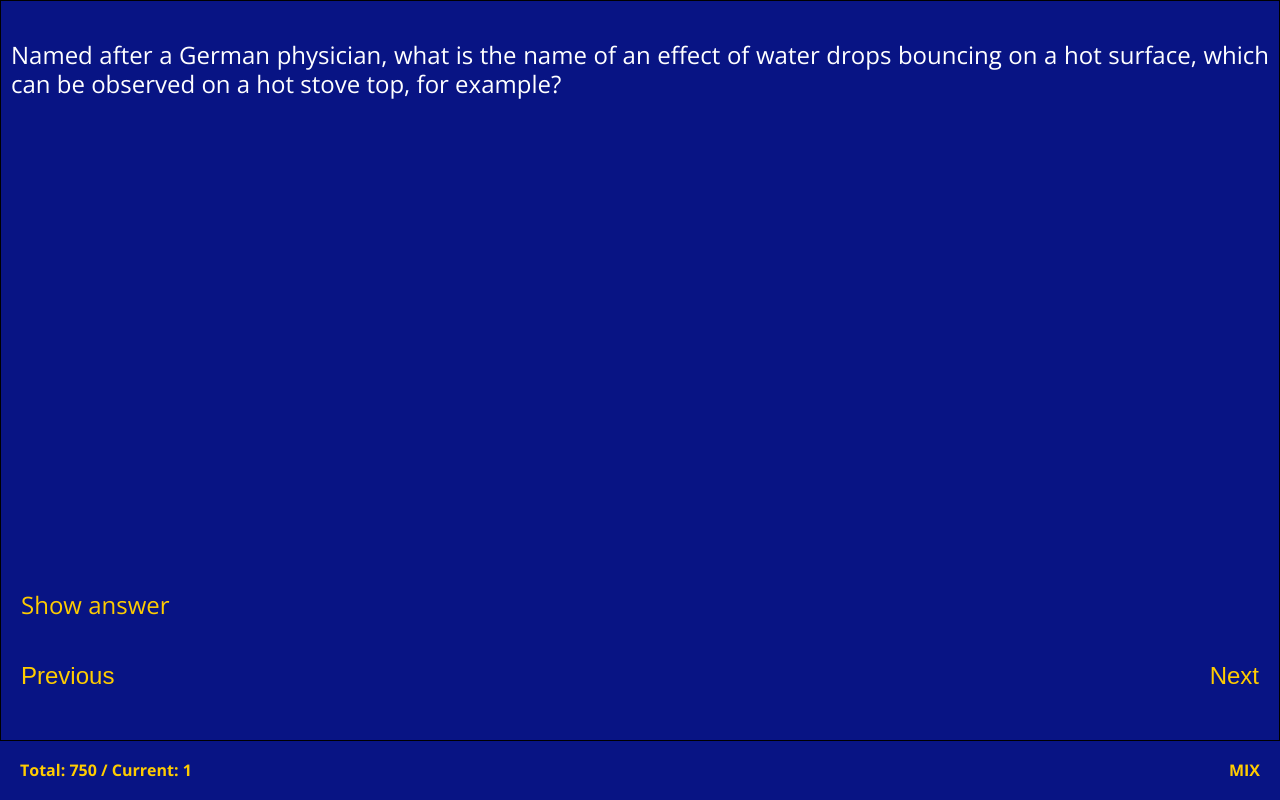
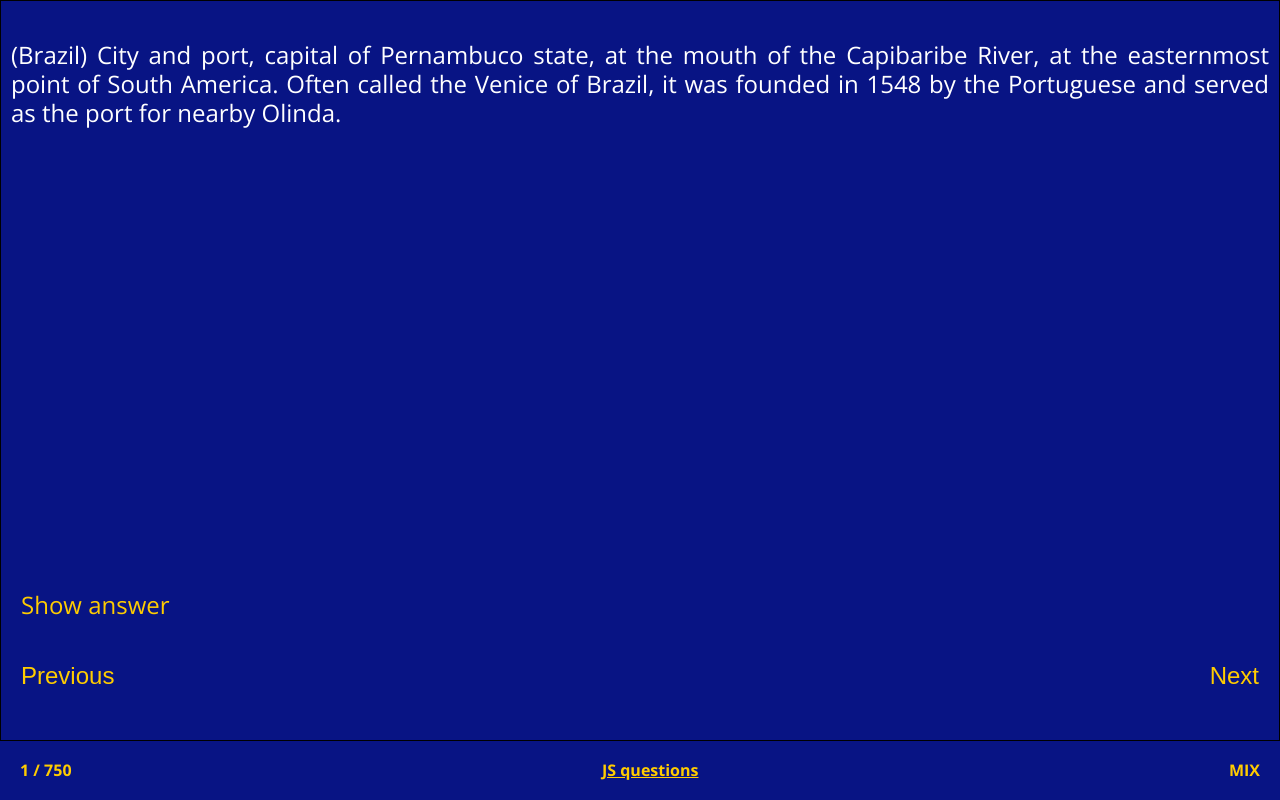
Before and after one commit to Dirk19991/quizCards, a React (Vite) app: page / in a window 1280 px wide. Built offline with nearby package versions, Linux system fonts and the light colour scheme.

Commit message:
refactor, add JS questions

```diff
--- a/package.json
+++ b/package.json
@@ -14,7 +14,9 @@
     "@emotion/styled": "^11.11.0",
     "@mui/material": "^5.14.18",
     "react": "^18.2.0",
-    "react-dom": "^18.2.0"
+    "react-dom": "^18.2.0",
+    "react-router-dom": "^6.20.1",
+    "usehooks-ts": "^2.9.1"
   },
   "devDependencies": {
     "@types/react": "^18.2.15",
--- a/src/App.tsx
+++ b/src/App.tsx
@@ -1,16 +1,19 @@
 import { QuestionCard } from './components/Card/Card';
 import styles from './App.module.scss';
-import { useState } from 'react';
+import { useLocation } from 'react-router-dom';
+import { questions } from './data/questions';
+import { questionsJs } from './data/questions-js';
 
 function App() {
-  const [questionNumber, setQuestionNumber] = useState(0);
+  const location = useLocation();
+  const includesJs = location.pathname === '/js';
 
   return (
     <div className={styles.wrapper}>
-      <QuestionCard
-        setQuestionNumber={setQuestionNumber}
-        questionNumber={questionNumber}
-      />
+      {includesJs && <QuestionCard storageKey='js' questions={questionsJs} />}
+      {!includesJs && (
+        <QuestionCard storageKey='general' questions={questions} />
+      )}
     </div>
   );
 }
--- a/src/components/Card/Card.module.scss
+++ b/src/components/Card/Card.module.scss
@@ -22,6 +22,11 @@
   text-align: justify;
 }
 
+.content {
+  overflow: auto;
+  height: 500px;
+}
+
 .buttons {
   display: flex;
   width: 100%;
@@ -32,7 +37,8 @@
 
 .prevButton,
 .nextButton,
-.showAnswer {
+.showAnswer,
+.togglePage {
   cursor: pointer;
   color: #ffcc00;
   padding: 0;
@@ -48,6 +54,10 @@
   left: 20px;
 }
 
+.togglePage {
+  font-size: 1rem;
+}
+
 .totalMix {
   display: flex;
   justify-content: space-between;
--- a/src/components/Card/Card.tsx
+++ b/src/components/Card/Card.tsx
@@ -1,19 +1,22 @@
 import styles from './Card.module.scss';
-import { questions } from '../../data/questions';
-import { Dispatch, SetStateAction, useState } from 'react';
+import { useState } from 'react';
 import { shuffleArray } from '../../utils/shuffle';
+import { Link } from 'react-router-dom';
+import { useLocalStorage } from 'usehooks-ts';
+import { Question } from '../../data/questions';
 
 interface CardProps {
-  questionNumber: number;
-  setQuestionNumber: Dispatch<SetStateAction<number>>;
+  questions: Question[];
+  storageKey: string;
 }
 
-export const QuestionCard = ({
-  questionNumber,
-  setQuestionNumber,
-}: CardProps) => {
+export const QuestionCard = ({ storageKey, questions }: CardProps) => {
+  const [questionNumber, setQuestionNumber] = useLocalStorage(
+    storageKey + 'number',
+    0
+  );
   const [answerShown, setAnswerShown] = useState(false);
-  const [clues, setClues] = useState(() => shuffleArray(questions));
+  const [clues, setClues] = useLocalStorage(storageKey, questions);
 
   const totalQuestions = clues.length;
 
@@ -26,7 +29,16 @@ export const QuestionCard = ({
     setAnswerShown(false);
   };
 
-  const answer = Object.keys(clues[questionNumber])[0];
+  const mixClues = () => {
+    setClues(shuffleArray(clues));
+    setQuestionNumber(0);
+  };
+
+  console.log(clues);
+
+  const trimmedAnswer = Object.keys(clues[questionNumber])[0].trim();
+  const answer = trimmedAnswer[0]?.toUpperCase() + trimmedAnswer.slice(1);
+
   const trimmedQuestion = Object.values(clues[questionNumber])[0].trim();
   const question = trimmedQuestion[0]?.toUpperCase() + trimmedQuestion.slice(1);
   const toggleAnswer = () => setAnswerShown((prev) => !prev);
@@ -35,6 +47,7 @@ export const QuestionCard = ({
     <div className={styles.wrapper}>
       <div className={styles.card}>
         <div className={styles.content}>{answerShown ? answer : question}</div>
+
         <div className={styles.showAnswer} onClick={toggleAnswer}>
           {answerShown ? 'Show question' : 'Show answer'}
         </div>
@@ -49,9 +62,15 @@ export const QuestionCard = ({
       </div>
       <div className={styles.totalMix}>
         <div>
-          Total: {totalQuestions} / Current: {questionNumber + 1}
+          {questionNumber + 1} / {totalQuestions}
         </div>
-        <div onClick={() => setClues(shuffleArray(clues))}>MIX</div>
+        <Link
+          className={styles.togglePage}
+          to={storageKey === 'general' ? 'js' : `/`}
+        >
+          {storageKey === 'general' ? 'JS questions' : `Quiz questions`}
+        </Link>
+        <div onClick={mixClues}>MIX</div>
       </div>
     </div>
   );
--- /dev/null
+++ b/src/data/questions-js.ts
@@ -0,0 +1,38 @@
+import { Question } from './questions';
+
+export const questionsJs: Question[] = [
+  {
+    'Цикл "for...of" используется для перебора значений итерируемого объекта, таких как массивы, строки, Map и Set. "for...in" используется для перебора свойств объекта':
+      'В чем отличие for...in и for...of',
+  },
+  {
+    'try {...} catch {...}, try {...} finally {...}, try {...} catch {...} finally {...}': `Какие есть три основные формы конструкции try?`,
+  },
+  {
+    'он допускает отрицательную позицию. Если pos – отрицательное число, то отсчет ведется от конца строки.': `В чем преимущество метода str.at(pos)?`,
+  },
+  {
+    'let promise = new Promise(function(resolve, reject) { }': `Как вызвать промис?`,
+  },
+  {
+    '"pending" («ожидание»), потом меняется на "fulfilled" («выполнено успешно») при вызове resolve или на "rejected" («выполнено с ошибкой») при вызове reject.': `какие есть состояния у промиса? `,
+  },
+  {
+    'вначале undefined, далее изменяется на value при вызове resolve(value) или на error при вызове reject(error).': `каким может быть свойство result у промиса?`,
+  },
+  {
+    'Нет, они ожидают только один аргумент (или ни одного). Все дополнительные аргументы будут проигнорированы. ': `можно ли в resolve/reject промиса передать больше одного аргумента?`,
+  },
+  {
+    'объект подобный промису (имеющий метод then). Можно написать самому или встретить в какой-то библиотеке. Все промисы - thenable, но не все thenable - промисы': `что такое thenable?`,
+  },
+  {
+    'встроенный объект, используемый для обработки асинхронных операций. ': `что такое промис?`,
+  },
+  {
+    'да. Первый аргумент метода .then – функция, которая выполняется, когда промис переходит в состояние «выполнен успешно», и получает результат. Второй аргумент .then – функция, которая выполняется, когда промис переходит в состояние «выполнен с ошибкой», и получает ошибку.': `можно ли в then передать два аргумента?`,
+  },
+  {
+    'да. Первый аргумент метода .then – функция, которая выполняется, когда промис переходит в состояние «выполнен успешно», и получает результат. Второй аргумент .then – функция, которая выполняется, когда промис переходит в состояние «выполнен с ошибкой», и получает ошибку.': `можно ли в then передать два аргумента?`,
+  },
+];
--- a/src/data/questions.ts
+++ b/src/data/questions.ts
@@ -2375,7 +2375,7 @@ export const questions: Question[] = [
     'Американ Макги Комментарий: Джон Кармак – знаковая личность в игровой индустрии, разработчик Дума и Квэйка. Американ Макги работал с Кармаком над Думом, а также выпустил пару своих игр, самая известная из которых – Американ Макги Элис.': `В 1992 году ОН подружился со своим соседом Джоном Кармаком.`,
   },
   {
-    'Последней буквой В НЁМ является Уго Григоретти, с 1950-х работавший автором программ канала RAI.': `РоГоПаГ`,
+    РоГоПаГ: `Последней буквой В НЁМ является Уго Григоретти, с 1950-х работавший автором программ канала RAI.`,
   },
   {
     'секвойядендрон. Гигантские секвойядендроны — это род растений, к которым относятся, например, знаменитые «Генерал Шерман» и «Генерал Грант».': `В середине 20-го века многие люди специально приезжали в Калифорнию, чтобы сфотографироваться на фоне «Мамонта». Мамонт — это «гигантский ОН». Восстановите в исходном виде слово, в котором мы спилили 12 букв.`,
--- a/src/main.tsx
+++ b/src/main.tsx
@@ -1,10 +1,22 @@
 import React from 'react';
 import ReactDOM from 'react-dom/client';
 import App from './App.tsx';
+import { createBrowserRouter, RouterProvider } from 'react-router-dom';
 import './index.css';
+
+const router = createBrowserRouter([
+  {
+    path: '/',
+    element: <App />,
+  },
+  {
+    path: '/js',
+    element: <App />,
+  },
+]);
 
 ReactDOM.createRoot(document.getElementById('root')!).render(
   <React.StrictMode>
-    <App />
+    <RouterProvider router={router} />
   </React.StrictMode>
 );
```
Also changed, not shown: 1 other file (tests, documents, lock files or other folders).
